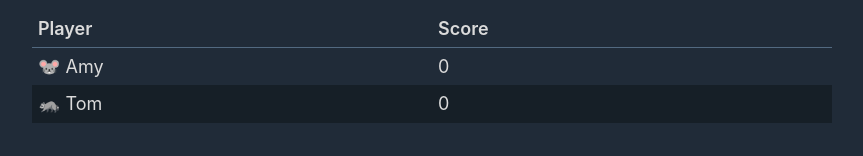
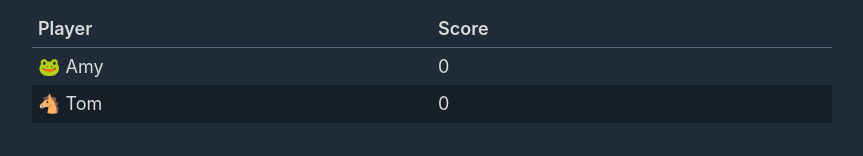
Before and after one commit to atomcorp/hangthedj, a React (Create React App) app: page / in a window 1280 px wide. Shown: the part 255-411 px from the top of the page, without its empty margins (208-1071 px from the left). Built offline with nearby package versions, Linux system fonts and the light colour scheme.

Commit message:
fix loading state + avatars

```diff
--- a/src/App.tsx
+++ b/src/App.tsx
@@ -4,42 +4,42 @@ import immer from 'immer';
 import Start from 'components/Start/Start';
 import InPlay from 'components/InPlay/InPlay';
 import Scores from 'components/Scores/Scores';
-import {getId, getAvatar} from 'utils';
+import {getId, avatarUtils} from 'utils';
 
 import {stateType, actionTypes, gameStateType} from 'types';
 import css from './App.module.css';
 
 const browserState = localStorage.getItem('currentgame');
 
-const defaultState = {
+const defaultState = (): stateType => ({
   gameState: 'start' as gameStateType,
   players: [
     {
       name: 'Tom',
       score: 0,
       id: getId(),
-      avatar: getAvatar(),
+      avatar: avatarUtils.get(),
     },
     {
       name: 'Amy',
       score: 0,
       id: getId(),
-      avatar: getAvatar(),
+      avatar: avatarUtils.get(),
     },
   ],
-};
+});
 const initialState =
-  browserState != null ? JSON.parse(browserState) : defaultState;
+  browserState != null ? JSON.parse(browserState) : defaultState();
 
 const reducer = (state: stateType, action: actionTypes): stateType => {
   const newState = immer(state, (draft) => {
     switch (action.type) {
       case 'players/add':
         draft.players.push({
-          name: action.payload,
+          name: action.payload.name,
           score: 0,
-          id: getId(),
-          avatar: getAvatar(),
+          id: action.payload.id,
+          avatar: action.payload.avatar,
         });
         break;
       case 'game/start':
@@ -56,7 +56,7 @@ const reducer = (state: stateType, action: actionTypes): stateType => {
         draft.gameState = 'finished';
         break;
       case 'game/restart':
-        return defaultState;
+        return action.payload;
       default:
         break;
     }
@@ -94,8 +94,9 @@ function App(): JSX.Element {
           <Scores players={state.players} />
           <button
             onClick={() => {
+              avatarUtils.reset();
               localStorage.clear();
-              dispatch({type: 'game/restart'});
+              dispatch({type: 'game/restart', payload: defaultState()});
             }}
           >
             Restart
--- a/src/components/InPlay/InPlay.tsx
+++ b/src/components/InPlay/InPlay.tsx
@@ -63,13 +63,11 @@ const reducer = (state: stateType, action: actionType): stateType => {
         draft.stage = 'scoring';
         break;
       case 'inplay/skip':
-        {
-          if (state.deck.length > 1) {
-            const skipped = draft.deck.shift();
-            if (skipped != null) {
-              draft.deck.push(skipped);
-              draft.currentCardId = draft.deck[0];
-            }
+        if (state.deck.length > 1) {
+          const skipped = draft.deck.shift();
+          if (skipped != null) {
+            draft.deck.push(skipped);
+            draft.currentCardId = draft.deck[0];
           }
         }
         break;
@@ -81,6 +79,7 @@ const reducer = (state: stateType, action: actionType): stateType => {
 
 const InPlay = (props: propsType): JSX.Element => {
   const [state, dispatch] = useReducer(reducer, defaultState);
+  const defaultPlayerId = props.players[0].id;
   useEffect(() => {
     fetch(
       'https://spreadsheets.google.com/feeds/cells/1KwGMfgab2Mq0Zy8grS6fQLp8fqu9Qoikwb8qWg7OWqc/1/public/full?alt=json'
@@ -106,10 +105,10 @@ const InPlay = (props: propsType): JSX.Element => {
         }, []);
         dispatch({
           type: 'inplay/init',
-          payload: {cards: cards, defaultPlayerId: props.players[0].id},
+          payload: {cards: cards, defaultPlayerId},
         });
       });
-  }, [props.players[0].id]);
+  }, [defaultPlayerId]);
   const currentPlayer = props.players.find(
     (player) => player.id === state.currentPlayerId
   );
--- a/src/components/Start/Start.tsx
+++ b/src/components/Start/Start.tsx
@@ -1,6 +1,7 @@
 import React, {useState} from 'react';
 
 import Scores from 'components/Scores/Scores';
+import {getId, avatarUtils} from 'utils';
 
 import {playersType, dispatchType} from 'types';
 import css from './Start.module.css';
@@ -18,7 +19,11 @@ const Start = (props: propTypes): JSX.Element => {
             setName('');
             props.dispatch({
               type: 'players/add',
-              payload: name,
+              payload: {
+                name,
+                id: getId(),
+                avatar: avatarUtils.get(),
+              },
             });
           }}
         >
@@ -34,7 +39,7 @@ const Start = (props: propTypes): JSX.Element => {
             type="text"
             placeholder="Write name"
           />
-          <input type="submit" value="Add"></input>
+          <button>Add</button>
         </form>
       </fieldset>
 
--- a/src/types.ts
+++ b/src/types.ts
@@ -26,7 +26,7 @@ export type roundType = {
 };
 
 export type actionTypes =
-  | {type: 'players/add'; payload: string}
+  | {type: 'players/add'; payload: {name: string; id: string; avatar: string}}
   | {type: 'game/start'}
   | {
       type: 'game/scores';
@@ -35,6 +35,7 @@ export type actionTypes =
   | {type: 'game/end'}
   | {
       type: 'game/restart';
+      payload: stateType;
     };
 
 export type dispatchType = React.Dispatch<actionTypes>;
--- a/src/utils.ts
+++ b/src/utils.ts
@@ -1,7 +1,10 @@
 export const getId = (): string => Math.random().toString(36).slice(-5);
 
-const avatars = (): (() => string) => {
-  let avatars = [
+type avatarsType = {
+  get: () => string;
+  reset: () => void;
+};
+const avatarsList = [
   '🐵',
   '🐶',
   '🦊',
@@ -16,10 +19,18 @@ const avatars = (): (() => string) => {
   '🐸',
   '🐬',
 ];
-  return (): string => {
-    const avatar = avatars[Math.floor(Math.random() * avatars.length)];
+const avatars = (): avatarsType => {
+  let avatars = avatarsList;
+  return {
+    get: (): string => {
+      const randomIndex = Math.floor(Math.random() * avatars.length);
+      const avatar = avatars[randomIndex];
       avatars = avatars.filter((str) => str !== avatar);
       return avatar;
+    },
+    reset: (): void => {
+      avatars = avatarsList;
+    },
   };
 };
-export const getAvatar = avatars();
+export const avatarUtils = avatars();
```
Lines whose indentation alone changed are shown as unchanged.
